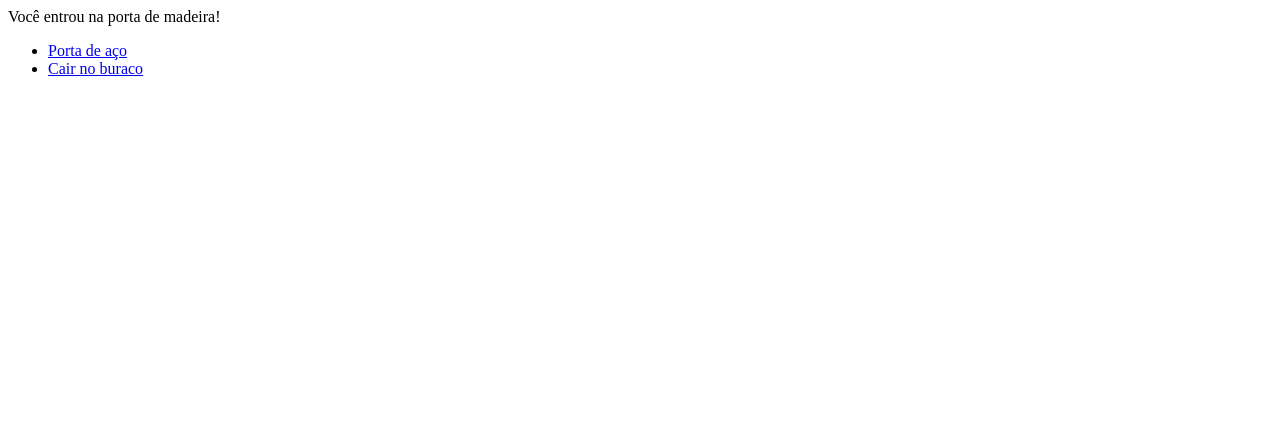
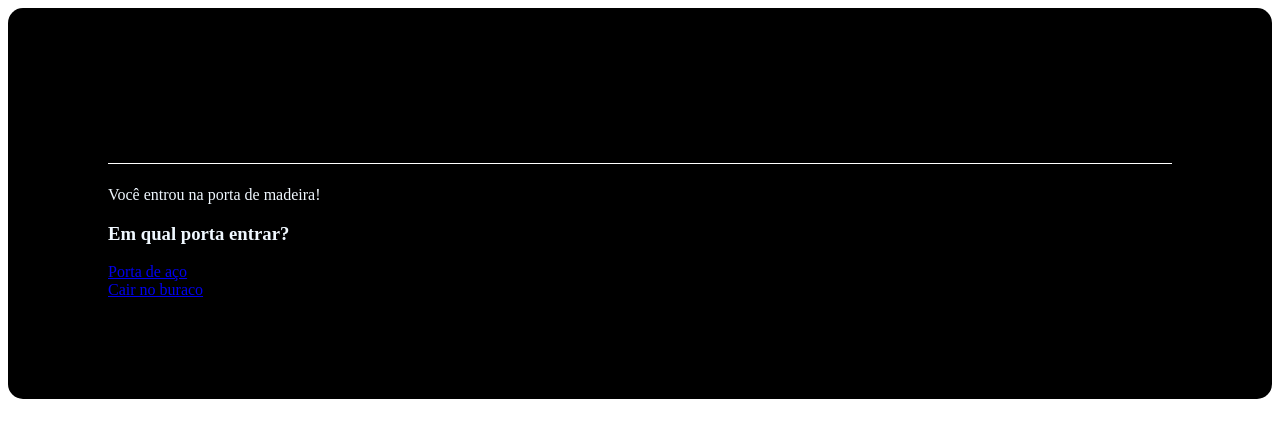
Before and after one commit to joaobuzato/door-game-old, a Next.js app: page /game/1000 in a window 1280 px wide. Shown: the top 438 px of the page. Built offline with nearby package versions, Linux system fonts and the light colour scheme.

Commit message:
adicionando estilos e suporte a html no texto

```diff
--- /dev/null
+++ b/components/doorLink.tsx
@@ -0,0 +1,10 @@
+import Link from "next/link"
+import { Door } from "../public/types"
+
+export const DoorLink = (props:{door:Door}) => {
+    return (
+        <>
+            <div><Link href={props.door.path}>{props.door.text}</Link></div>
+        </>
+    )
+}
--- a/package.json
+++ b/package.json
@@ -14,6 +14,7 @@
     "@types/react-dom": "18.0.11",
     "eslint": "8.35.0",
     "eslint-config-next": "13.2.3",
+    "html-react-parser": "^3.0.12",
     "next": "13.2.3",
     "react": "18.2.0",
     "react-dom": "18.2.0",
--- a/pages/game/[pageId].tsx
+++ b/pages/game/[pageId].tsx
@@ -1,6 +1,10 @@
-import { useRouter } from "next/router"
-import { map,Room } from "../../public/map"
+
+import { map } from "../../public/map"
 import Link from 'next/link'
+import Parser from 'html-react-parser';
+import {Room, Door} from "../../public/types"
+import { DoorLink} from "../../components/doorLink"
+import styles from "../../styles/[pageId].module.css"
 
 export async function getStaticProps(context:any) {
     const {params} = context
@@ -28,16 +32,17 @@ export async function getStaticPaths() {
 
 export default function Page({ room } :any) {
 
+    return (<>
+    <div className={styles.room_card}>
+        <h1 className={styles.room_title}>{room.title}</h1>
+        <p className={styles.room_p}>{Parser(room.text)}</p>
 
-    console.log(room)
+        <h3 className={styles.question}>Em qual porta entrar?</h3>
 
-    return (<>
-    {room.text}
-    <ul>
-        {room.doors.map((door:{path:string,text:string}) => (
-            <li><Link href={door.path}>{door.text}</Link></li>
-        ))}
-    </ul>
+            {room.doors.map((door:Door) => (
+            <DoorLink door={door}></DoorLink>
+            ))}
+    </div>
     </>)
 
 }
--- a/public/map.ts
+++ b/public/map.ts
@@ -1,14 +1,11 @@
-export type Room = {
-    id: string,
-    text:string,
-    doors:{path:string, text:string}[]
-}
+import { Room } from "./types"
 
 
 export const map :Room[]= [
     {
         id : "0000",
-        text : "Você acorda em um quarto com duas portas, em qual você entra?",
+        title: "O quarto mais escuro que você já viu (ou não viu)",
+        text : "Este é o quarto mais escuro que você já viu em toda a sua vida. O preto no quarto é tão preto que você não enxerga nem seus pensamentos. É como estar cego. Você tateia e consegue encontrar duas portas.",
         doors: [
             { path: "/game/1000", text: "Porta de madeira"},
             { path: "/game/2000", text: "Porta de aço"},
@@ -18,6 +15,7 @@ export const map :Room[]= [
     },
     {
         id : "1000",
+        title:"",
         text : "Você entrou na porta de madeira! ",
         doors: [
             { path: "/game/2000", text: "Porta de aço"},
@@ -27,6 +25,7 @@ export const map :Room[]= [
     },
     {
         id : "2000",
+        title:"",
         text : "Você entrou na porta de aço! ",
         doors: [
             { path: "/game/1000", text: "Porta de madeira"},
@@ -36,6 +35,7 @@ export const map :Room[]= [
     },
     {
         id : "3000",
+        title:"",
         text : "Você caiu no buraco! ",
         doors: [
             { path: "/game/0000", text: "Começar novamente"},
@@ -44,6 +44,7 @@ export const map :Room[]= [
     },
     {
         id : "4000",
+        title:"",
         text : "<p>Quarto da maria</p><p>A maria te mordeu e você morreu</p>",
         doors: [
             { path: "/game/0000", text: "Começar novamente"},
--- /dev/null
+++ b/public/types.ts
@@ -0,0 +1,11 @@
+export type Room = {
+    id: string,
+    title:string,
+    text:string,
+    doors:{path:string, text:string}[]
+}
+
+export type Door = {
+    path: string,
+    text: string
+}
--- /dev/null
+++ b/styles/[pageId].module.css
@@ -0,0 +1,12 @@
+.room_card {
+    background-color: black;
+    color: aliceblue;
+    padding: 100px;
+    border-radius: 15px;
+}
+.room_title {
+    font-style: oblique;
+    font-family: Times;
+    padding-bottom: 34px;
+    border-bottom: 1px white solid;
+}
```
Also changed, not shown: 2 other files (tests, documents, lock files or other folders).
